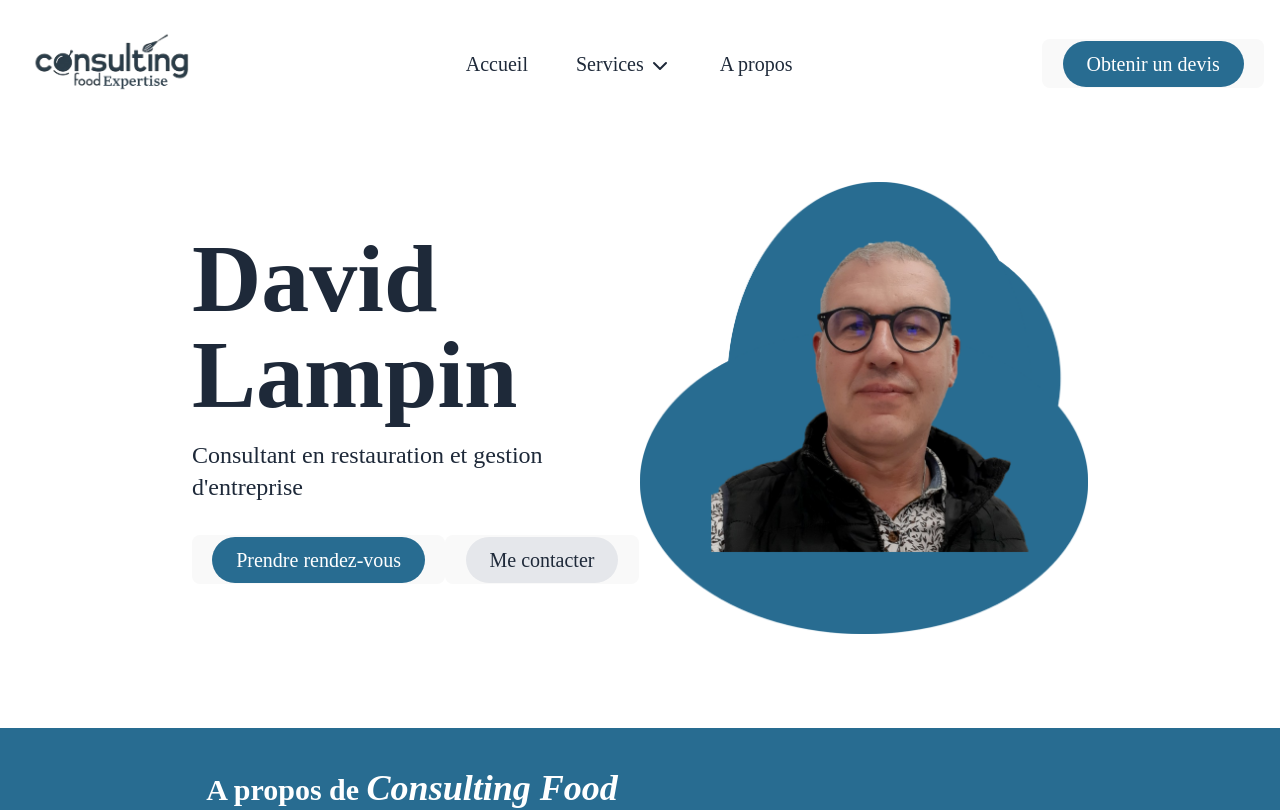
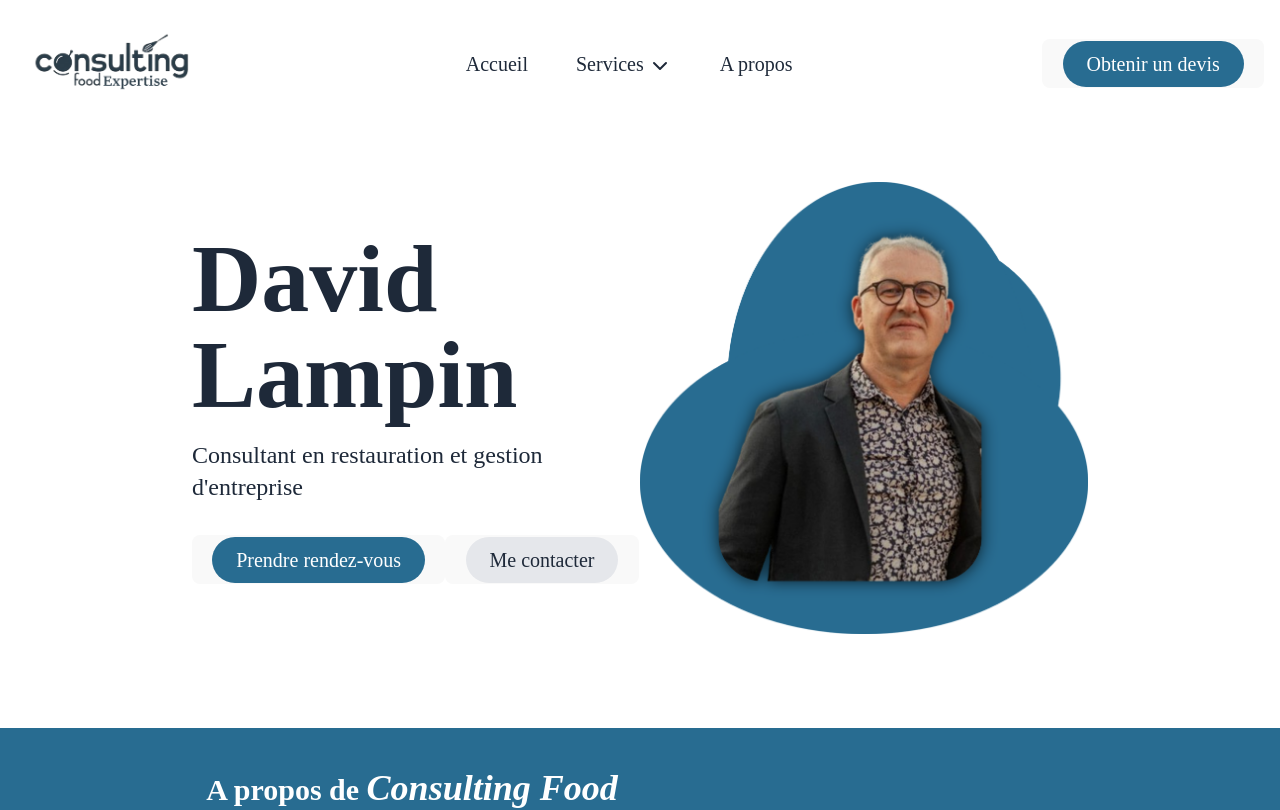
Before and after one commit to AntoninLmp/foodConsulting, a React (Vite) app: page / in a window 1280 px wide. Shown: the top 810 px of the page. Built offline with nearby package versions, Linux system fonts and the light colour scheme; a web font is replaced by a local one.

Commit message:
<update>: Change photo on main page

```diff
--- a/src/pages/Home.tsx
+++ b/src/pages/Home.tsx
@@ -34,7 +34,7 @@ function Home() {
             </button>
           </div>
         </div>
-        <img src="/Photo_profil.png" alt="photo de profil" id="photoProfil" className="w-1/2 max-w-[600px]" />
+        <img src="/Photo_profil2.png" alt="photo de profil" id="photoProfil" className="w-1/2 max-w-[600px]" />
       </section>
 
       {/* Section de présentation */}
```
Also changed, not shown: public/Photo_profil2.png (added).
